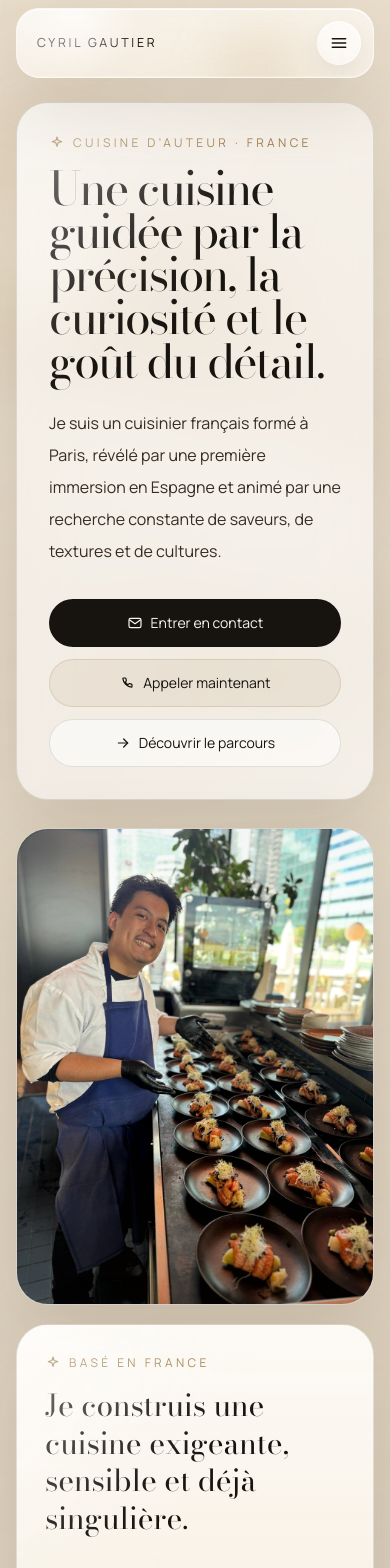
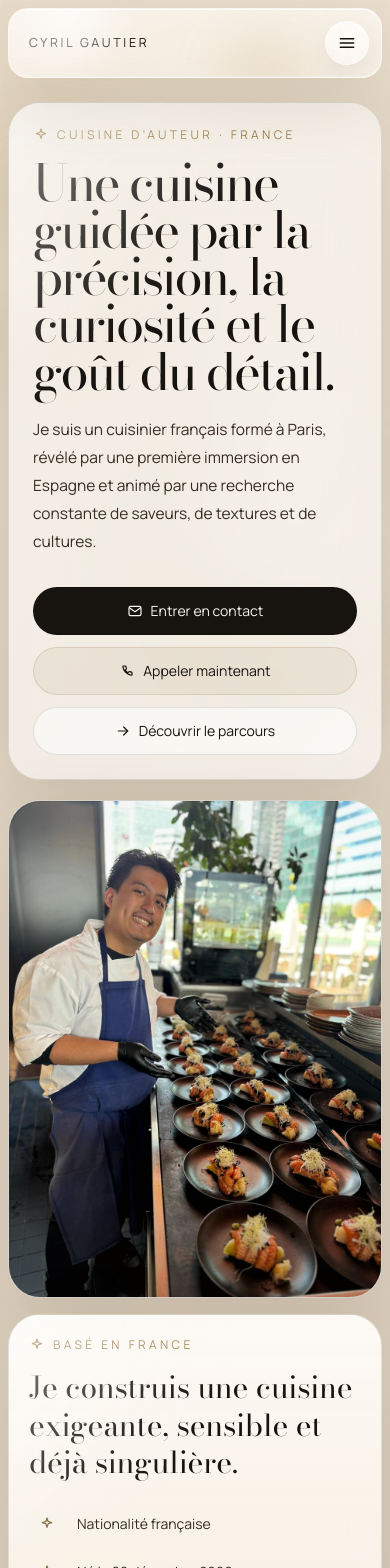
Before and after one commit to cedricgautier/cyrilgautiercooks, a React (Vite) app: page / in a window 390 px wide. Shown: the top 1568 px of the page. Built offline with nearby package versions, Linux system fonts and the light colour scheme.

Commit message:
feat: adapt to mobile first

```diff
--- a/src/App.jsx
+++ b/src/App.jsx
@@ -74,7 +74,7 @@ const trainings = [
 const SectionHeading = ({ eyebrow, title, titleClassName = "" }) => (
   <div className="mb-10 grid gap-4 lg:grid-cols-[160px_minmax(0,1fr)] lg:items-start">
     <p className="text-xs uppercase tracking-[0.28em] text-gold-500">{eyebrow}</p>
-    <h2 className={`max-w-4xl font-display text-4xl leading-none text-espresso-900 sm:text-5xl lg:text-6xl ${titleClassName}`}>
+    <h2 className={`max-w-4xl font-display text-3xl leading-none text-espresso-900 sm:text-5xl lg:text-6xl ${titleClassName}`}>
       {title}
     </h2>
   </div>
@@ -210,7 +210,7 @@ export default function App() {
         onMouseEnter={() => setNavVisible(true)}
       />
 
-      <div className="mx-auto w-[min(1180px,calc(100%-2rem))] py-2 sm:w-[min(1180px,calc(100%-2.5rem))] sm:py-3">
+      <div className="mx-auto w-[min(1180px,calc(100%-1rem))] py-2 sm:w-[min(1180px,calc(100%-2.5rem))] sm:py-3">
         <header
           className={`liquid-nav z-20 mb-3 rounded-[1.45rem] px-3 py-3 transition duration-500 sm:fixed sm:left-1/2 sm:top-5 sm:mb-0 sm:w-[min(1180px,calc(100%-2.5rem))] sm:-translate-x-1/2 sm:rounded-full sm:px-4 sm:py-3 ${
             navVisible || menuOpen ? "sm:translate-y-0 sm:opacity-100" : "sm:-translate-y-[140%] sm:opacity-0"
@@ -273,16 +273,16 @@ export default function App() {
         </header>
 
         <main id="top">
-          <section className="hero-stage grid min-h-[calc(100vh-11rem)] gap-7 py-3 sm:pt-12 lg:grid-cols-[minmax(0,1.35fr)_minmax(280px,0.8fr)] lg:py-8 lg:pt-14">
-            <GlassPanel className="reveal-up reveal-delay-1 flex flex-col justify-center rounded-[2.5rem] p-8 sm:p-12 lg:p-16">
+          <section className="hero-stage grid gap-5 py-3 sm:pt-12 lg:min-h-[calc(100vh-11rem)] lg:grid-cols-[minmax(0,1.35fr)_minmax(280px,0.8fr)] lg:py-8 lg:pt-14">
+            <GlassPanel className="reveal-up reveal-delay-1 flex flex-col justify-center rounded-[2rem] p-6 sm:rounded-[2.5rem] sm:p-12 lg:p-16">
               <p className="mb-4 inline-flex items-center gap-2 text-xs uppercase tracking-[0.28em] text-gold-500">
                 <SparkIcon />
                 Cuisine d'auteur · France
               </p>
-              <h1 className="max-w-[10ch] font-display text-[clamp(2.9rem,10vw,6.6rem)] leading-[0.93] tracking-[-0.04em] text-espresso-900">
+              <h1 className="max-w-[11ch] font-display text-[clamp(2.55rem,13vw,6.6rem)] leading-[0.93] tracking-[-0.04em] text-espresso-900 sm:max-w-[10ch]">
                 Une cuisine guidée par la précision, la curiosité et le goût du détail.
               </h1>
-              <p className="mt-6 max-w-2xl text-base leading-8 text-espresso-700 sm:text-lg">
+              <p className="mt-5 max-w-2xl text-[0.97rem] leading-7 text-espresso-700 sm:mt-6 sm:text-lg sm:leading-8">
                 Je suis un cuisinier français formé à Paris, révélé par une première immersion en Espagne et animé par une recherche constante de
                 saveurs, de textures et de cultures.
               </p>
@@ -311,9 +311,9 @@ export default function App() {
               </div>
             </GlassPanel>
 
-            <div className="grid gap-5 self-end">
+            <div className="grid gap-4 self-end sm:gap-5">
               <GlassPanel className="reveal-up reveal-delay-2 image-depth overflow-hidden rounded-[2rem]">
-                <figure className="min-h-[26rem]">
+                <figure className="min-h-[19rem] sm:min-h-[26rem]">
                   <img
                     src={portrait}
                     alt="Cyril Gautier en cuisine pendant le dressage de plusieurs assiettes."
@@ -322,7 +322,7 @@ export default function App() {
                 </figure>
               </GlassPanel>
 
-              <GlassPanel className="reveal-up reveal-delay-3 rounded-[2rem] bg-[linear-gradient(180deg,rgba(255,252,247,0.86),rgba(242,231,213,0.78))] p-7">
+              <GlassPanel className="reveal-up reveal-delay-3 rounded-[2rem] bg-[linear-gradient(180deg,rgba(255,252,247,0.86),rgba(242,231,213,0.78))] p-5 sm:p-7">
                 <p className="mb-4 inline-flex items-center gap-2 text-xs uppercase tracking-[0.28em] text-gold-500">
                   <SparkIcon />
                   Basé en France
@@ -357,7 +357,7 @@ export default function App() {
             </div>
           </section>
 
-          <GlassPanel className="reveal-up mt-7 rounded-[2rem] p-6 sm:p-10" id="profil">
+          <GlassPanel className="reveal-up mt-6 rounded-[2rem] p-5 sm:mt-7 sm:p-10" id="profil">
             <SectionHeading eyebrow="Profil" title="Une trajectoire atypique tournée vers l'exigence culinaire." />
             <div className="grid gap-6 text-base leading-8 text-espresso-700 lg:grid-cols-2">
               <p>
@@ -373,7 +373,7 @@ export default function App() {
             </div>
           </GlassPanel>
 
-          <GlassPanel className="reveal-up mt-7 rounded-[2rem] p-6 sm:p-10" id="parcours">
+          <GlassPanel className="reveal-up mt-6 rounded-[2rem] p-5 sm:mt-7 sm:p-10" id="parcours">
             <SectionHeading eyebrow="Parcours" title="Expérience, formations et montée en gamme." />
             <div className="grid gap-4">
               {experience.map((item) => (
@@ -386,7 +386,7 @@ export default function App() {
             </div>
           </GlassPanel>
 
-          <GlassPanel className="reveal-up mt-7 rounded-[2rem] p-6 sm:p-10" id="savoir-faire">
+          <GlassPanel className="reveal-up mt-6 rounded-[2rem] p-5 sm:mt-7 sm:p-10" id="savoir-faire">
             <SectionHeading eyebrow="Savoir-faire" title="Une base française enrichie par des influences internationales." />
             <div className="grid gap-5 lg:grid-cols-2">
               <article className="lux-subcard rounded-[1.75rem] border border-black/10 bg-white/50 p-6 backdrop-blur-md">
@@ -398,7 +398,7 @@ export default function App() {
                   {cuisines.map((item) => (
                     <div
                       key={item.name}
-                      className="group flex items-center justify-between gap-4 rounded-[1.15rem] border border-white/50 bg-white/55 px-4 py-3 transition duration-300 hover:border-gold-500/20 hover:bg-white/72"
+                      className="group flex flex-col items-start gap-3 rounded-[1.15rem] border border-white/50 bg-white/55 px-4 py-3 transition duration-300 hover:border-gold-500/20 hover:bg-white/72 sm:flex-row sm:items-center sm:justify-between sm:gap-4"
                     >
                       <div className="flex items-center gap-3">
                         <span className="h-2.5 w-2.5 rounded-full bg-gradient-to-br from-gold-400 to-gold-600 shadow-[0_0_0_5px_rgba(180,148,93,0.08)]" />
@@ -423,7 +423,7 @@ export default function App() {
                       key={item.name}
                       className="rounded-[1.15rem] border border-white/50 bg-[linear-gradient(180deg,rgba(255,255,255,0.72),rgba(255,255,255,0.46))] p-4 shadow-[inset_0_1px_0_rgba(255,255,255,0.5)]"
                     >
-                      <div className="flex items-start justify-between gap-4">
+                      <div className="flex flex-col gap-3 sm:flex-row sm:items-start sm:justify-between sm:gap-4">
                         <div>
                           <p className="text-base font-medium text-espresso-900">{item.name}</p>
                           <p className="mt-1 text-sm leading-6 text-espresso-700">{item.accent}</p>
@@ -451,22 +451,22 @@ export default function App() {
             </div>
           </GlassPanel>
 
-          <section className="reveal-up mt-7">
-            <div className="quote-panel rounded-[2rem] border border-black/10 bg-[linear-gradient(135deg,rgba(22,19,16,0.92),rgba(69,53,31,0.88))] px-6 py-10 text-center text-sand-50 shadow-luxury sm:px-10 sm:py-14">
-              <p className="font-display text-4xl leading-none sm:text-6xl lg:text-7xl">
+          <section className="reveal-up mt-6 sm:mt-7">
+            <div className="quote-panel rounded-[2rem] border border-black/10 bg-[linear-gradient(135deg,rgba(22,19,16,0.92),rgba(69,53,31,0.88))] px-5 py-8 text-center text-sand-50 shadow-luxury sm:px-10 sm:py-14">
+              <p className="font-display text-3xl leading-none sm:text-6xl lg:text-7xl">
                 "Un monde sans limites de saveurs, de textures et de cultures."
               </p>
               <p className="mt-5 text-xs uppercase tracking-[0.28em] text-sand-200/70">Ma devise</p>
             </div>
           </section>
 
-          <GlassPanel className="reveal-up mt-7 rounded-[2rem] p-6 sm:p-10" id="contact">
+          <GlassPanel className="reveal-up mt-6 rounded-[2rem] p-5 sm:mt-7 sm:p-10" id="contact">
             <SectionHeading
               eyebrow="Contact"
               title="Disponible pour rejoindre une maison exigeante."
               titleClassName="max-w-[18ch] lg:text-5xl"
             />
-            <div className="grid gap-5 lg:grid-cols-[minmax(0,1.15fr)_minmax(320px,0.85fr)] lg:gap-8 lg:items-stretch">
+            <div className="grid gap-4 lg:grid-cols-[minmax(0,1.15fr)_minmax(320px,0.85fr)] lg:gap-8 lg:items-stretch">
               <div className="flex h-full flex-col justify-between rounded-[1.75rem] border border-white/45 bg-[linear-gradient(180deg,rgba(255,255,255,0.62),rgba(255,255,255,0.36))] p-6 shadow-[inset_0_1px_0_rgba(255,255,255,0.5)] sm:p-8">
                 <div>
                   <p className="text-xs uppercase tracking-[0.28em] text-gold-500">Échanger</p>
@@ -505,7 +505,7 @@ export default function App() {
                 </div>
               </div>
 
-              <div className="grid gap-3 rounded-[1.75rem] border border-white/45 bg-[linear-gradient(180deg,rgba(255,255,255,0.58),rgba(255,255,255,0.34))] p-4 shadow-[inset_0_1px_0_rgba(255,255,255,0.5)] sm:p-5">
+              <div className="grid gap-3 rounded-[1.5rem] border border-white/45 bg-[linear-gradient(180deg,rgba(255,255,255,0.58),rgba(255,255,255,0.34))] p-4 shadow-[inset_0_1px_0_rgba(255,255,255,0.5)] sm:rounded-[1.75rem] sm:p-5">
                 <p className="px-2 pb-1 text-xs uppercase tracking-[0.28em] text-gold-500">Coordonnées</p>
                 <ContactRow icon={<PinIcon />} href={null}>
                   5 Rue Diderot, 92000 Nanterre
--- a/src/index.css
+++ b/src/index.css
@@ -418,6 +418,45 @@
   }
 }
 
+@media (max-width: 639px) {
+  .liquid-nav {
+    border-radius: 1.25rem;
+    backdrop-filter: blur(18px) saturate(130%);
+    -webkit-backdrop-filter: blur(18px) saturate(130%);
+  }
+
+  .hero-stage::before {
+    left: -10%;
+    top: 2%;
+    height: 180px;
+    width: 180px;
+  }
+
+  .hero-stage::after {
+    right: -8%;
+    top: 12%;
+    height: 220px;
+    width: 220px;
+  }
+}
+
+@media (hover: none) and (pointer: coarse) {
+  .lux-card:hover,
+  .lux-subcard:hover,
+  .button-luxury:hover,
+  .button-secondary-luxury:hover,
+  .contact-row:hover,
+  .mobile-nav-link:hover,
+  .desktop-nav-link:hover,
+  .menu-trigger:hover,
+  .image-depth:hover img {
+    transform: none;
+    box-shadow: inherit;
+    background: inherit;
+    filter: inherit;
+  }
+}
+
 @keyframes drift {
   0%,
   100% {
```
